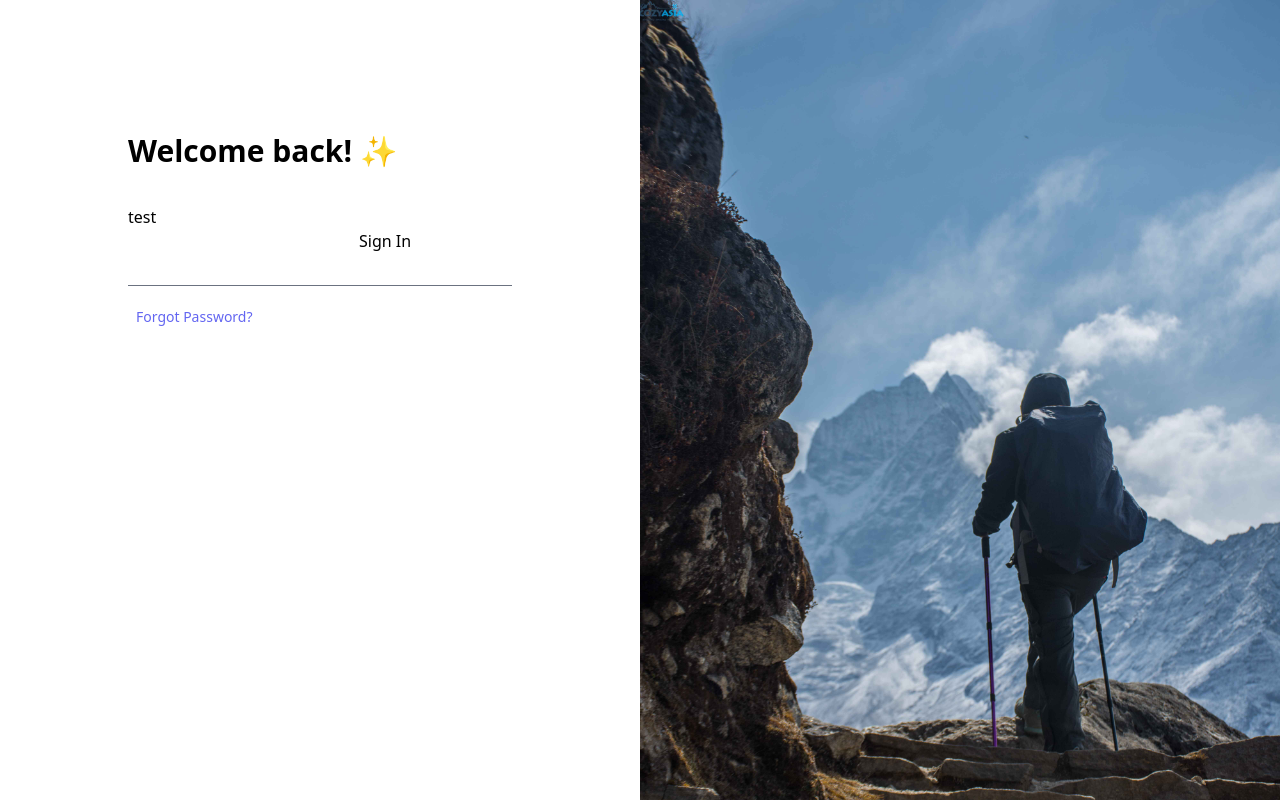
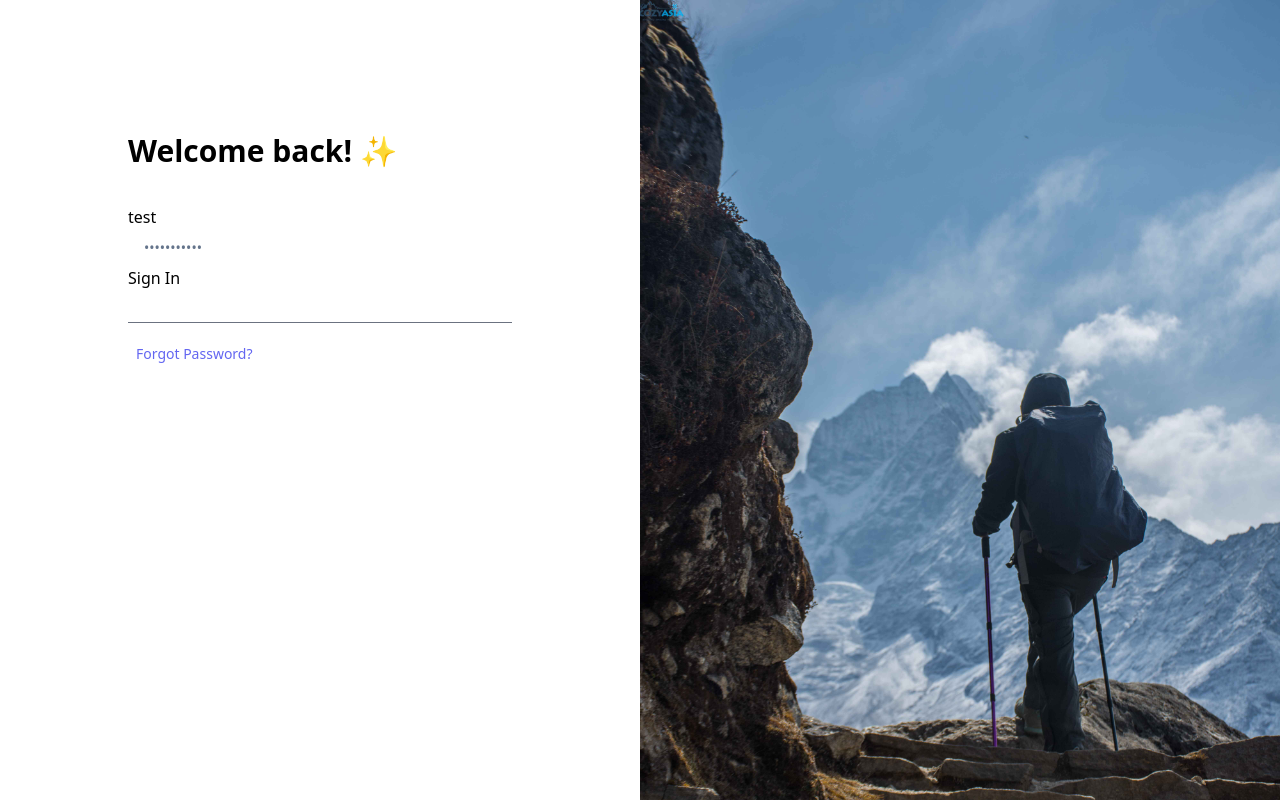
Before and after one commit to rabinabaga/standard_wishmaker_with_standard_FE, a React (Vite) app in the folder frontend/: page /login in a window 1280 px wide. Built offline with nearby package versions, Linux system fonts and the light colour scheme.

Commit message:
custom input integrated

```diff
--- a/frontend/src/pages/auth/Login.tsx
+++ b/frontend/src/pages/auth/Login.tsx
@@ -80,14 +80,20 @@ const Login: React.FC = () => {
                 defaultValue="test"
                 {...methods.register("email")}
               />
+              <CustomInput
+              defaultValue="testpass234"
+              name="password"
+              placeHolder="Enter your password"
+              type="password"
+              required={true}
+              ></CustomInput>
 
               {/* include validation with required or other standard HTML validation rules */}
-              <input
+              {/* <input
                 className="border-gray-200"
                 {...methods.register("password", { required: true })}
-              />
+              /> */}
               {/* errors will return when field validation fails */}
-              {errors.password && <span>This field is required</span>}
 
               <button type="submit">Sign In</button>
             </form>
```
